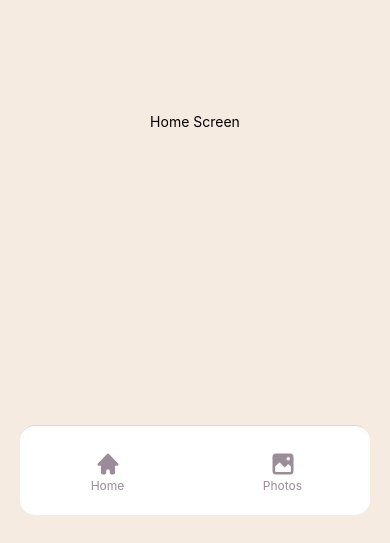
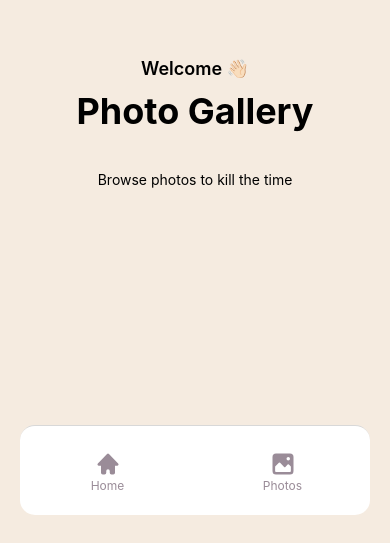
Before and after one commit to aqilahqi/al-react-native, a React Native app: screen /Home in a window 390 px wide. Shown: the part 301-844 px from the top of the page. Built offline with nearby package versions, Linux system fonts and the light colour scheme.

Commit message:
add app description

```diff
--- a/src/screens/HomeScreen.tsx
+++ b/src/screens/HomeScreen.tsx
@@ -5,7 +5,9 @@ function HomeScreen() {
   return (
     <View className="flex-1 items-center justify-center bg-[#f5ebe0]">
       <StatusBar style="dark" />
-      <Text>Home Screen</Text>
+      <Text className="font-semibold text-lg mb-2">Welcome 👋🏻</Text>
+      <Text className="font-bold text-4xl mb-10">Photo Gallery</Text>
+      <Text>Browse photos to kill the time</Text>
     </View>
   );
 }
--- a/src/screens/WelcomeScreen.tsx
+++ /dev/null
@@ -1,10 +0,0 @@
-import { View, Text } from 'react-native';
-import React from 'react';
-
-export default function WelcomeScreen() {
-  return (
-    <View>
-      <Text>WelcomeScreen</Text>
-    </View>
-  );
-}
```
